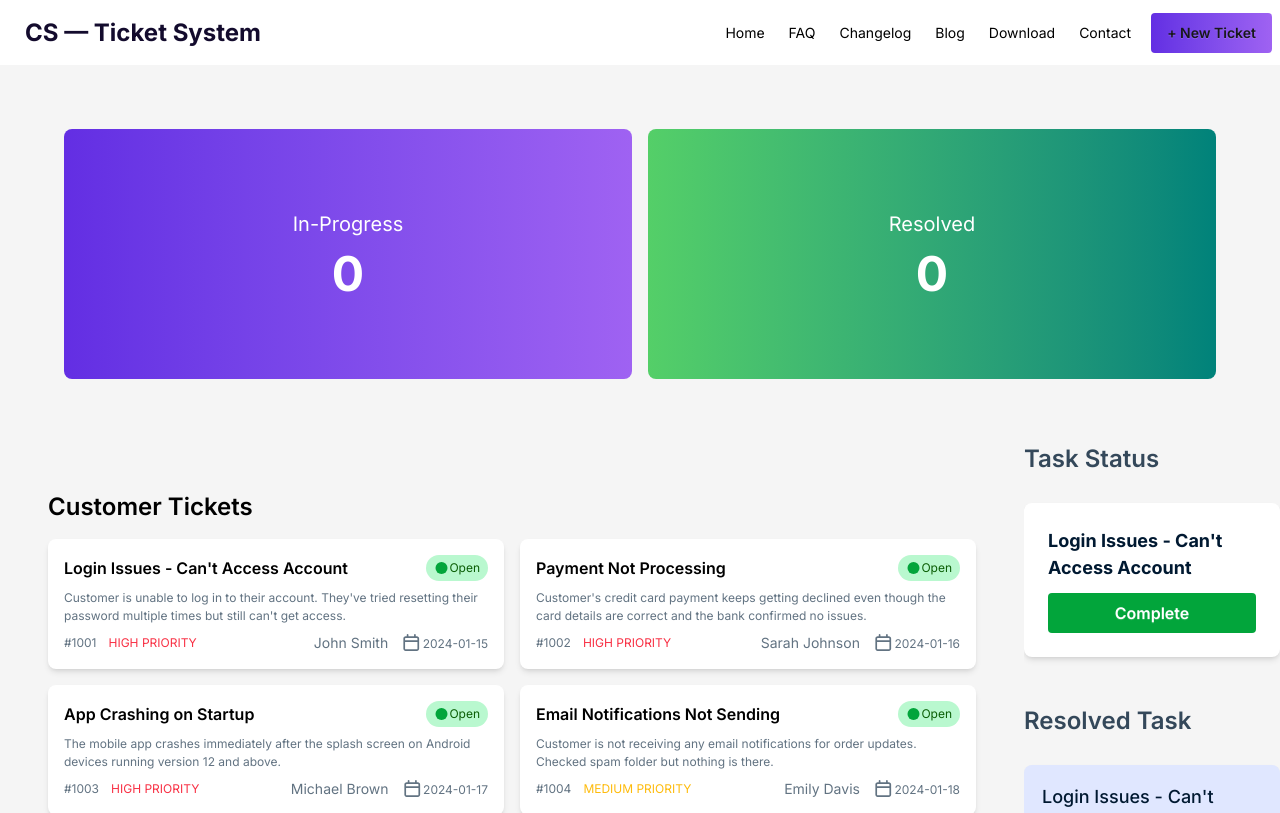
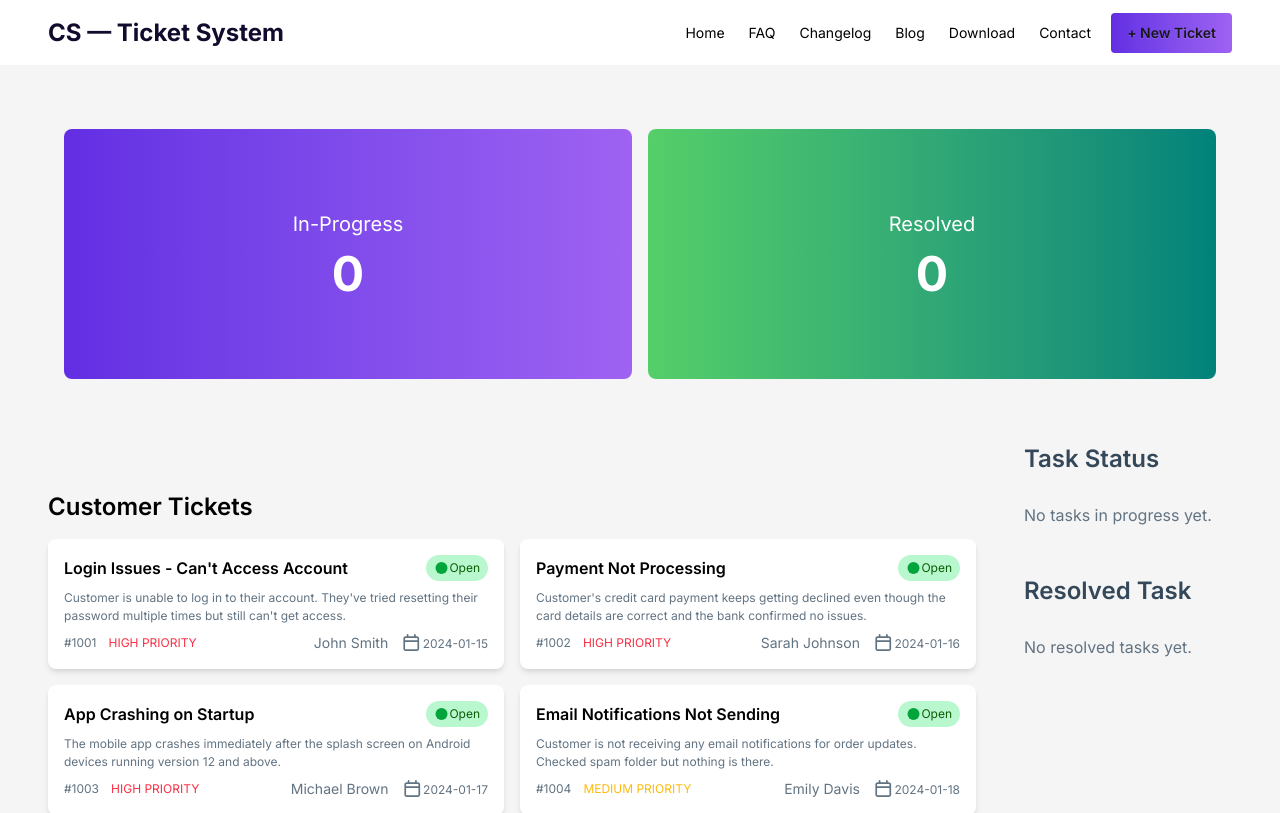
Before and after one commit to Tawhidh05/B12A7-Customer-Support-Zone, a React (Vite) app: page / in a window 1280 px wide. Shown: the top 813 px of the page. Built offline with nearby package versions, Linux system fonts and the light colour scheme.

Commit message:
Ticket Tracking Functionality added

```diff
--- a/src/App.jsx
+++ b/src/App.jsx
@@ -7,12 +7,14 @@ import { useEffect, useState } from 'react';
 
 function App() {
   const [ticketData, setTicketData] = useState([]);
+  const [inProgressData, setInProgressData] = useState([]);
+  const [resolvedData, setResolvedData] = useState([]);
 
   useEffect(() => {
     fetch('/tickets.json')
       .then((res) => res.json())
       .then((data) => {
-        // console.log('✅ Tickets:', data);
+        // console.log('Tickets:', data);
         setTicketData(data);
       })
       .catch((err) => console.error(' Error:', err));
@@ -23,10 +25,14 @@ function App() {
       <div className="backdrop">
         <div className="">
           <Navbar />
-          <Banner />
-          {/* <Suspense fallback={<div className='text-center py-10'>loading...</div>}> */}
-            <Main ticketsData={ticketData} />
-          {/* </Suspense> */}
+          <Banner inProgressData={inProgressData} resolvedData={resolvedData} />
+            <Main
+            ticketsData={ticketData}
+            setInProgressData={setInProgressData}
+            inProgressData={inProgressData}
+            setResolvedData={setResolvedData}
+            resolvedData={resolvedData}
+          />
           <Footer />
         </div>
       </div>
--- a/src/components/Banner/banner.jsx
+++ b/src/components/Banner/banner.jsx
@@ -1,19 +1,19 @@
-import React from 'react';
+import React from'react';
 
-const banner = () => {
+const banner = ({inProgressData = [], resolvedData = []}) => {
     return (
         <div className='flex flex-col md:flex-row gap-4 p-6 md:p-16 justify-center items-center'>
             <div className='w-full h-[180px] md:h-[250px] bg-linear-to-r from-[#632EE3] to-[#9F62F2] text-white flex justify-center items-center rounded-lg'>
 
                 <div className='text-center'>
                     <h4 className='font-normal text-xl pb-3'>In-Progress</h4>
-                    <h3 className='font-bold text-5xl'>0</h3>
+                    <h3 className='font-bold text-5xl'>{inProgressData.length}</h3>
                 </div>
             </div>
             <div className='w-full h-[180px] md:h-[250px] bg-linear-to-r from-[#54CF68] to-[#00827A] text-white flex justify-center items-center rounded-lg'>
                 <div className='text-center'>
                     <h4 className='font-normal text-xl pb-3'>Resolved</h4>
-                    <h3 className='font-bold text-5xl'>0</h3>
+                    <h3 className='font-bold text-5xl'>{resolvedData.length}</h3>
                 </div>
             </div>
         </div>
--- a/src/components/Main/mainS.jsx
+++ b/src/components/Main/mainS.jsx
@@ -1,34 +1,61 @@
-// eslint-disable-next-line no-unused-vars
-import React from 'react';
-import TC from "../Ticker/tc"
-import SC from "../cards/sc"
-import RC from "../cards/rc"
-// import { Use } from 'react'
+import React, { useState } from 'react'
+import TC from "../Ticker/tc";
+import SC from "../cards/sc";
+import RC from "../cards/rc";
+
+const mainS = ({
+  ticketsData    = [],
+  setInProgressData,
+  inProgressData = [],
+  setResolvedData,
+  resolvedData   = [],
+}) => {
+
+  const [toggleProgress, setToggleProgress] = useState({});
+
+  const handleToggle = (id, ticket) => {
+    if (toggleProgress[id]) return; // prevent re-click
+
+    setToggleProgress((prev) => ({
+      ...prev,
+      [id]: !prev[id]
+    }));
+
+    setInProgressData((prev) => [...prev, ticket]);
+  };
 
 
-const mainS = ({ticketsData}) => {
-    // const ticketData = Use(ticketsData);
     return (
         <div className="main max-w-full flex flex-col lg:flex-row">
             {/* Left side */}
             <div className="mainSection max-w-5xl p-6 md:p-12">
                 <h3 className="text-2xl font-semibold text-black pb-4">Customer Tickets</h3>
                 <section className='ticker grid grid-cols-1 lg:grid-cols-2 gap-4'>
-                    <TC tickets={ticketsData}/>
+                        <TC
+                        tickets={ticketsData}
+                        toggleProgress={toggleProgress}
+                        handleToggle={handleToggle}
+                        inProgressData={inProgressData}
+                        />
                 </section>
             </div>
             {/* Right side */}
-            <section  className="pb-[80px] max-w-2xl overflow-y-auto mx-auto md:mx-auto lg:mx-0">
+            <section  className="pb-20 max-w-2xl overflow-y-auto mx-auto md:mx-auto lg:mx-0">
                 <div className="grid grid-cols-1 gap-3 max-w-xl">
                     <h3 className="text-2xl font-semibold text-[#34485A] pb-4 mx-auto lg:mx-0">Task Status</h3>
                     {/* <h4 className="text-lg font-regular text-[#627382] mx-auto lg:mx-0">Select a ticket add to task</h4> */}
-                    <SC/>
+                    <SC
+                    tickets={ticketsData}
+                    inProgressData={inProgressData}
+                    setResolvedData={setResolvedData}
+                    setInProgressData={setInProgressData}
+                    />
 
                 </div>
                 <div className="grid grid-cols-1 gap-3 max-w-xl pt-6 md:pt-12">
                     <h3 className="text-2xl font-semibold text-[#34485A] pb-4 mx-auto lg:mx-0">Resolved Task</h3>
                     {/* <h4 className="text-lg font-regular text-[#627382] mx-auto lg:mx-0">No resolved tasks yet.</h4> */}
-                    <RC/>
+                    <RC resolvedData={resolvedData} />
                 </div>
             </section>
         </div>
--- a/src/components/Navbar/navbar.jsx
+++ b/src/components/Navbar/navbar.jsx
@@ -7,9 +7,9 @@ const navbar = () => {
     return (
 <div>
 
-<div className="navbar bg-[#FFFFFF]">
+<div className="navbar bg-[#FFFFFF] px-6 lg:px-12">
   <div className="flex-1">
-    <a className="btn btn-ghost text-md lg:text-2xl font-bold text-[#130B2D]">CS — Ticket System</a>
+    <a className="bg-white text-md lg:text-2xl font-bold text-[#130B2D]">CS — Ticket System</a>
   </div>
   <div className="flex-none">
   <div className="text-[#000000] ">
--- a/src/components/Ticker/tc.jsx
+++ b/src/components/Ticker/tc.jsx
@@ -1,22 +1,29 @@
-import React from 'react';
+import React from'react';
 import { FontAwesomeIcon } from '@fortawesome/react-fontawesome';
 import { faCircle } from '@fortawesome/free-solid-svg-icons';
 import { faCalendar } from '@fortawesome/free-regular-svg-icons';
 
-const tc = ({tickets}) => {
-       console.log(tickets);
+
+
+const tc = ({tickets = [], toggleProgress, handleToggle}) => {
     return (
         <>
             {tickets.map((ticket) => (
-                <div className='' key={ticket.id}>
+                <div className='' key={ticket.id} onClick={() => handleToggle(ticket.id, ticket)} >
             <div className="card w-full bg-white text-black card-xs shadow-md lg:card-sm">
             <div className="card-body">
                 <div className='flex justify-between '>
                 <h2 className="card-title">{ticket.title}</h2>
-                {/* Open Status */}
-                <button className='bg-[#B9F8CF] text-[#0B5E06] p-1 pr-2 pl-2 rounded-2xl'><FontAwesomeIcon className='text-[#02A53B]' icon={faCircle} />Open</button>
-               {/* In-progress */}
-                {/* <button className='bg-[#F8F3B9] text-[#9C7700] p-1 pr-2 pl-2 rounded-2xl'><FontAwesomeIcon className='text-[#FEBB0C] ' icon={faCircle} />In-progress</button> */}
+
+                {toggleProgress[ticket.id] ?
+                  <button  className='bg-[#F8F3B9] text-[#9C7700] p-1 pr-2 pl-2 rounded-2xl'>
+                    <FontAwesomeIcon className='text-[#FEBB0C]' icon={faCircle} />In-progress
+                  </button>
+                  :
+                  <button className='bg-[#B9F8CF] text-[#0B5E06] p-1 pr-2 pl-2 rounded-2xl'>
+                    <FontAwesomeIcon className='text-[#02A53B]' icon={faCircle} />Open
+                  </button>
+                }
 
                 </div>
                 <p className='text-[#627382]'>{ticket.description}</p>
--- a/src/components/cards/rc.jsx
+++ b/src/components/cards/rc.jsx
@@ -1,16 +1,41 @@
 import React from 'react';
 
-const tc = () => {
-    return (
-        <div className=''>
-            {/* card w-full bg-white bg-[#E0E7FF] text-[#001931] shadow-md */}
-            <div className=" card w-full bg-[#E0E7FF] text-[#001931] shadow-md ">
-            <div className="card-body p-[18px]">
-                <h2 className="card-title font-medium text-[18px]">Login Issues - Can't Access Account </h2>
+const RC = ({ resolvedData = [] }) => {
+  return (
+    <div className='flex flex-col gap-3'>
+
+      {/* Empty State */}
+      {resolvedData.length === 0 ? (
+        <p className='text-[#627382] items-center'>No resolved tasks yet.</p>
+      ) : (
+
+        // Map resolved tickets
+        resolvedData.map((ticket) => (
+          <div key={ticket.id} className=''>
+            <div className="card w-full bg-[#E0E7FF] text-[#001931] shadow-md">
+              <div className="card-body p-[18px]">
+
+                <div className='flex justify-between items-center'>
+                  <h2 className="card-title font-medium text-[18px]">
+                    {ticket.title}
+                  </h2>
+                  {/* Resolved Badge */}
+                  <span className='text-xs bg-green-100 text-green-700 px-2 py-1 rounded-full font-semibold'>
+                    ✓ Resolved
+                  </span>
+                </div>
+
+                <p className='text-sm text-[#627382]'>{ticket.customer}</p>
+                <p className='text-xs text-[#627382]'>{ticket.createdAt}</p>
+
+              </div>
             </div>
-            </div>
-        </div>
-    );
+          </div>
+        ))
+      )}
+
+    </div>
+  );
 };
 
-export default tc;
+export default RC;
--- a/src/components/cards/sc.jsx
+++ b/src/components/cards/sc.jsx
@@ -1,17 +1,38 @@
 import React from 'react';
 
-// Note: It is a React best practice to capitalize component names (SC instead of sc)
-const SC = () => {
-    return (
-        <div className="card w-full bg-white text-[#001931] shadow-md">
+const SC = ({ inProgressData = [], setInProgressData, setResolvedData }) => {
+
+  const handleComplete = (ticket) => {
+    // remove from inProgress
+    setInProgressData((prev) => prev.filter((t) => t.id !== ticket.id));
+    // add to resolved
+    setResolvedData((prev) => [...prev, ticket]);
+  };
+
+  return (
+    <div className='flex flex-col gap-3'>
+      {inProgressData.length === 0 ? (
+        <p className='text-[#627382] items-center'>No tasks in progress yet.</p>
+      ) : (
+        inProgressData.map((ticket) => (
+          <div key={ticket.id} className="card w-full bg-white text-[#001931] shadow-md">
             <div className="card-body">
-                <div className='flex flex-col'>
-                    <h2 className="card-title pb-3 font-bold">Login Issues - Can't Access Account </h2>
-                    <button className='btn text-[16px] border-none text-white font-semibold shadow-none bg-[#02A53B]'>Complete</button>
-                </div>
+              <div className='flex flex-col'>
+                <h2 className="card-title pb-3 font-bold">{ticket.title}</h2>
+                <p className='text-sm text-[#627382] pb-3'>{ticket.customer}</p>
+                <button
+                  onClick={() => handleComplete(ticket)} //
+                  className='btn text-[16px] border-none text-white font-semibold shadow-none bg-[#02A53B]'
+                >
+                  Complete
+                </button>
+              </div>
             </div>
-        </div>
-    );
+          </div>
+        ))
+      )}
+    </div>
+  );
 };
 
 export default SC;
```
